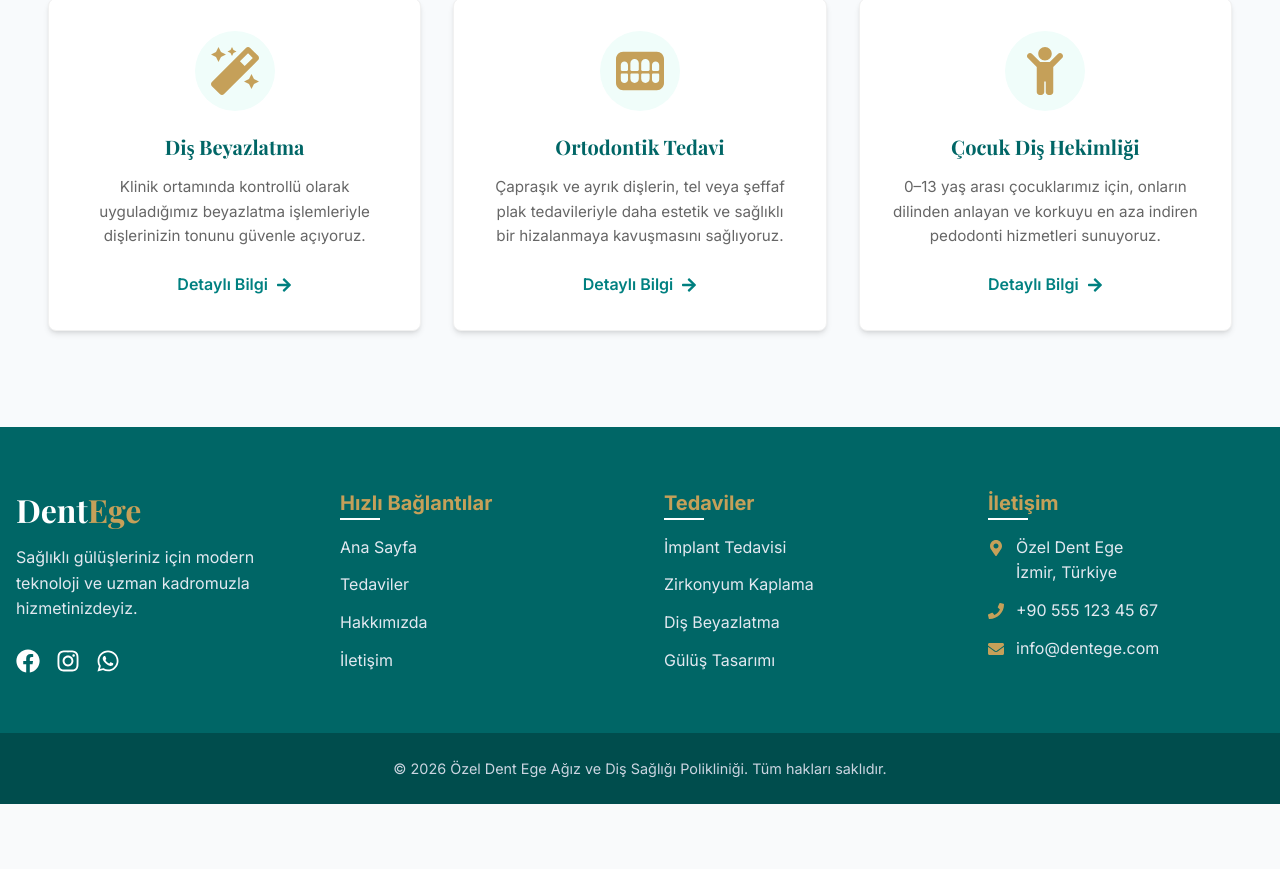
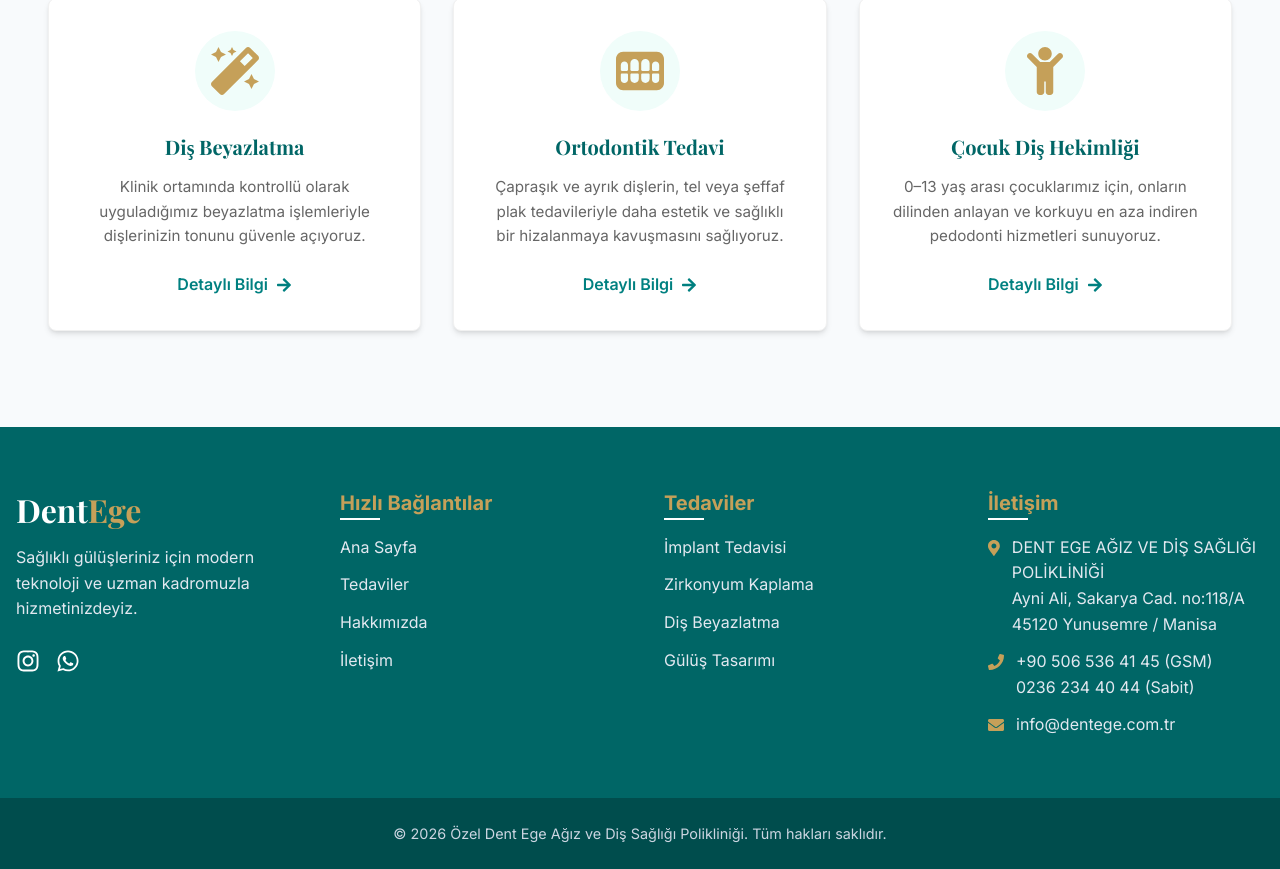
Before and after one commit to ozgekacmazz/dentege-website, a React (Vite) app: page / in a window 1280 px wide. Shown: the part 2419-3288 px from the top of the page. Before the commit the page ends 3223 px from the top, so only its background shows below. Built offline with nearby package versions, Linux system fonts and the light colour scheme.

Commit message:
Update footer contact & social links

```diff
--- a/src/components/Footer.tsx
+++ b/src/components/Footer.tsx
@@ -1,40 +1,113 @@
-import { FaFacebook, FaInstagram, FaWhatsapp, FaPhone, FaMapMarkerAlt, FaEnvelope } from 'react-icons/fa';
+import {
+    FaFacebook,
+    FaInstagram,
+    FaWhatsapp,
+    FaPhone,
+    FaMapMarkerAlt,
+    FaEnvelope,
+} from 'react-icons/fa';
 import '../styles/Footer.css';
 import { Link } from 'react-router-dom';
 
 const Footer = () => {
+    // Sosyal linkler (hazır oldukça güncellersin)
+    const INSTAGRAM_URL =
+        'https://www.instagram.com/dentege_poliklinigi/?igsh=dWs1bDZ4eHk0OTJu';
+
+    // Facebook linkiniz varsa buraya koyun, yoksa boş bırakın ("")
+    const FACEBOOK_URL = '';
+
+    // WhatsApp: numarayı ülke kodu ile, boşluksuz yazıyoruz
+    const WHATSAPP_URL = 'https://wa.me/905065364145';
+
+    // İletişim
+    const EMAIL = 'info@dentege.com.tr';
+    const GSM_TEL_DISPLAY = '+90 506 536 41 45 (GSM)';
+    const GSM_TEL_LINK = '+905065364145';
+
+    const FIXED_TEL_DISPLAY = '0236 234 40 44 (Sabit)';
+    const FIXED_TEL_LINK = '+902362344044';
+
+    const MAPS_URL =
+        'https://www.google.com/maps/search/?api=1&query=Ayni+Ali+Sakarya+Cad+118A+Yunusemre+Manisa';
+
     return (
         <footer className="footer">
             <div className="container footer-container">
                 <div className="footer-col">
-                    <h3 className="footer-logo">Dent<span>Ege</span></h3>
+                    <h3 className="footer-logo">
+                        Dent<span>Ege</span>
+                    </h3>
                     <p className="footer-desc">
-                        Sağlıklı gülüşleriniz için modern teknoloji ve uzman kadromuzla hizmetinizdeyiz.
+                        Sağlıklı gülüşleriniz için modern teknoloji ve uzman kadromuzla
+                        hizmetinizdeyiz.
                     </p>
+
                     <div className="footer-socials">
-                        <a href="#" aria-label="Facebook"><FaFacebook /></a>
-                        <a href="#" aria-label="Instagram"><FaInstagram /></a>
-                        <a href="#" aria-label="WhatsApp"><FaWhatsapp /></a>
+                        {FACEBOOK_URL ? (
+                            <a
+                                href={FACEBOOK_URL}
+                                target="_blank"
+                                rel="noopener noreferrer"
+                                aria-label="Facebook"
+                            >
+                                <FaFacebook />
+                            </a>
+                        ) : null}
+
+                        <a
+                            href={INSTAGRAM_URL}
+                            target="_blank"
+                            rel="noopener noreferrer"
+                            aria-label="Instagram"
+                        >
+                            <FaInstagram />
+                        </a>
+
+                        <a
+                            href={WHATSAPP_URL}
+                            target="_blank"
+                            rel="noopener noreferrer"
+                            aria-label="WhatsApp"
+                        >
+                            <FaWhatsapp />
+                        </a>
                     </div>
                 </div>
 
                 <div className="footer-col">
                     <h4>Hızlı Bağlantılar</h4>
                     <ul>
-                        <li><Link to="/">Ana Sayfa</Link></li>
-                        <li><Link to="/tedaviler">Tedaviler</Link></li>
-                        <li><Link to="/hakkimizda">Hakkımızda</Link></li>
-                        <li><Link to="/iletisim">İletişim</Link></li>
+                        <li>
+                            <Link to="/">Ana Sayfa</Link>
+                        </li>
+                        <li>
+                            <Link to="/tedaviler">Tedaviler</Link>
+                        </li>
+                        <li>
+                            <Link to="/hakkimizda">Hakkımızda</Link>
+                        </li>
+                        <li>
+                            <Link to="/iletisim">İletişim</Link>
+                        </li>
                     </ul>
                 </div>
 
                 <div className="footer-col">
                     <h4>Tedaviler</h4>
                     <ul>
-                        <li><Link to="/tedaviler#implant">İmplant Tedavisi</Link></li>
-                        <li><Link to="/tedaviler#zirkonyum">Zirkonyum Kaplama</Link></li>
-                        <li><Link to="/tedaviler#beyazlatma">Diş Beyazlatma</Link></li>
-                        <li><Link to="/tedaviler#gulus-tasarimi">Gülüş Tasarımı</Link></li>
+                        <li>
+                            <Link to="/tedaviler#implant">İmplant Tedavisi</Link>
+                        </li>
+                        <li>
+                            <Link to="/tedaviler#zirkonyum">Zirkonyum Kaplama</Link>
+                        </li>
+                        <li>
+                            <Link to="/tedaviler#beyazlatma">Diş Beyazlatma</Link>
+                        </li>
+                        <li>
+                            <Link to="/tedaviler#gulus-tasarimi">Gülüş Tasarımı</Link>
+                        </li>
                     </ul>
                 </div>
 
@@ -43,21 +116,46 @@ const Footer = () => {
                     <ul className="contact-list">
                         <li>
                             <FaMapMarkerAlt className="icon" />
-                            <span>Özel Dent Ege<br />İzmir, Türkiye</span>
+                            <span>
+                <a
+                    href={MAPS_URL}
+                    target="_blank"
+                    rel="noopener noreferrer"
+                    aria-label="Google Haritalar'da aç"
+                >
+                  DENT EGE AĞIZ VE DİŞ SAĞLIĞI POLİKLİNİĞİ
+                  <br />
+                  Ayni Ali, Sakarya Cad. no:118/A
+                  <br />
+                  45120 Yunusemre / Manisa
+                </a>
+              </span>
                         </li>
+
                         <li>
                             <FaPhone className="icon" />
-                            <span>+90 555 123 45 67</span>
+                            <span>
+                <a href={`tel:${GSM_TEL_LINK}`}>{GSM_TEL_DISPLAY}</a>
+                <br />
+                <a href={`tel:${FIXED_TEL_LINK}`}>{FIXED_TEL_DISPLAY}</a>
+              </span>
                         </li>
+
                         <li>
                             <FaEnvelope className="icon" />
-                            <span>info@dentege.com</span>
+                            <span>
+                <a href={`mailto:${EMAIL}`}>{EMAIL}</a>
+              </span>
                         </li>
                     </ul>
                 </div>
             </div>
+
             <div className="footer-bottom">
-                <p>&copy; {new Date().getFullYear()} Özel Dent Ege Ağız ve Diş Sağlığı Polikliniği. Tüm hakları saklıdır.</p>
+                <p>
+                    &copy; {new Date().getFullYear()} Özel Dent Ege Ağız ve Diş Sağlığı
+                    Polikliniği. Tüm hakları saklıdır.
+                </p>
             </div>
         </footer>
     );
```
